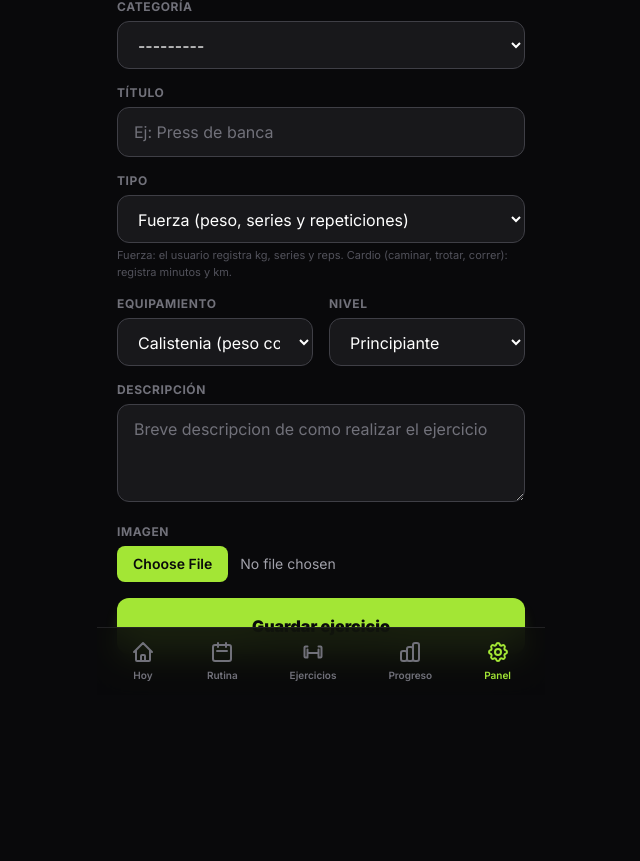
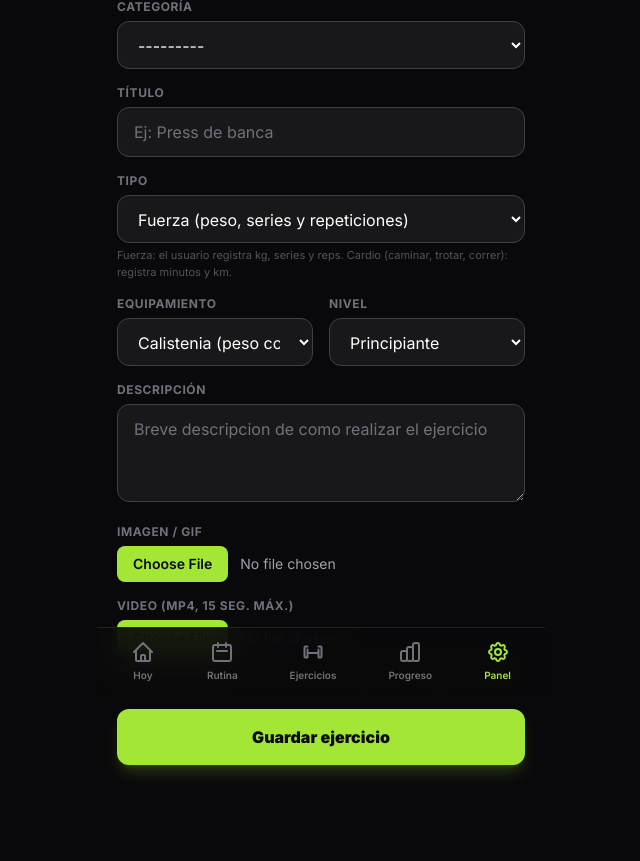
Before and after one commit to Mirages-Infinity/Mirages-Fitness, a Django app: page /panel/ejercicios/nuevo/ in a window 1280 px wide. Shown: the part 105-966 px from the top of the page, without its empty margins (319-959 px from the left). Before the commit the page ends 786 px from the top, so only its background shows below. Run offline with Django 5.2, Linux system fonts and the light colour scheme; the visitor is signed in with stand-in values (Sample User, id 1); data that the repository does not hold is empty; some libraries are stand-ins or nearby versions.

Commit message:
Permite subir un video mp4 corto por ejercicio, ademas de la imagen/gif
- Nuevo campo Exercise.video (mp4, maximo 20 MB / ~15 seg)
- Panel > Ejercicios: campo de carga con vista previa
- Si el ejercicio tiene video, se muestra en vez de la imagen: en su
  ficha del catalogo, en modo entrenamiento a pantalla completa (con
  controles, en loop y sin sonido) y al editar el item de la rutina

Co-Authored-By: Claude Sonnet 5 <noreply@anthropic.com>

```diff
--- a/core/forms.py
+++ b/core/forms.py
@@ -74,10 +74,13 @@ class CategoryForm(forms.ModelForm):
         }
 
 
+MAX_VIDEO_MB = 20
+
+
 class ExerciseForm(forms.ModelForm):
     class Meta:
         model = Exercise
-        fields = ['category', 'title', 'kind', 'equipment', 'level', 'description', 'image']
+        fields = ['category', 'title', 'kind', 'equipment', 'level', 'description', 'image', 'video']
         widgets = {
             'category': forms.Select(attrs={'class': INPUT_CLASS}),
             'kind': forms.Select(attrs={'class': INPUT_CLASS}),
@@ -94,7 +97,19 @@ class ExerciseForm(forms.ModelForm):
                          'file:text-sm file:font-semibold file:text-zinc-950',
                 'accept': 'image/*',
             }),
+            'video': forms.ClearableFileInput(attrs={
+                'class': 'w-full text-sm text-zinc-400 file:mr-3 file:rounded-lg '
+                         'file:border-0 file:bg-lime-400 file:px-4 file:py-2 '
+                         'file:text-sm file:font-semibold file:text-zinc-950',
+                'accept': 'video/mp4',
+            }),
         }
+
+    def clean_video(self):
+        video = self.cleaned_data.get('video')
+        if video and hasattr(video, 'size') and video.size > MAX_VIDEO_MB * 1024 * 1024:
+            raise forms.ValidationError(f'El video pesa demasiado (máx. {MAX_VIDEO_MB} MB). Recortalo a ~15 segundos.')
+        return video
 
 
 class SiteConfigForm(forms.ModelForm):
--- a/core/models.py
+++ b/core/models.py
@@ -1,6 +1,7 @@
 from datetime import date, timedelta
 
 from django.contrib.auth.models import User
+from django.core.validators import FileExtensionValidator
 from django.db import models
 
 
@@ -57,6 +58,11 @@ class Exercise(models.Model):
     title = models.CharField('Titulo', max_length=100)
     description = models.TextField('Descripcion', blank=True)
     image = models.ImageField('Imagen', upload_to='exercises/', blank=True, null=True)
+    video = models.FileField(
+        'Video (mp4, 15 seg. max.)', upload_to='exercise_videos/', blank=True, null=True,
+        validators=[FileExtensionValidator(['mp4'])],
+        help_text='Video corto mostrando como se hace el ejercicio. Si hay video, se muestra en vez de la imagen.',
+    )
     kind = models.CharField('Tipo', max_length=10, choices=KINDS, default='strength')
     equipment = models.CharField(
         'Equipamiento', max_length=12, choices=EQUIPMENT, default='bodyweight',
--- a/core/templates/panel/exercise_form.html
+++ b/core/templates/panel/exercise_form.html
@@ -47,11 +47,19 @@
     {{ form.description }}
   </div>
   <div>
-    <label class="block text-xs font-bold uppercase tracking-wider text-zinc-500 mb-1.5">Imagen</label>
+    <label class="block text-xs font-bold uppercase tracking-wider text-zinc-500 mb-1.5">Imagen / gif</label>
     {% if exercise.image %}
       <img src="{{ exercise.image.url }}" alt="{{ exercise.title }}" class="w-full h-40 rounded-xl object-cover bg-zinc-900 mb-2">
     {% endif %}
     {{ form.image }}
+  </div>
+  <div>
+    <label class="block text-xs font-bold uppercase tracking-wider text-zinc-500 mb-1.5">Video (mp4, 15 seg. máx.)</label>
+    {% if exercise.video %}
+      <video src="{{ exercise.video.url }}" class="w-full h-40 rounded-xl object-cover bg-zinc-900 mb-2" controls muted playsinline></video>
+    {% endif %}
+    {{ form.video }}
+    <p class="text-[11px] text-zinc-600 mt-1">Si cargás un video, se muestra en vez de la imagen en el catálogo y en modo entrenamiento.</p>
   </div>
   <button type="submit"
           class="w-full rounded-xl bg-lime-400 py-4 font-black text-zinc-950 active:scale-[.98] transition shadow-lg shadow-lime-400/20">
```
Also changed, not shown: core/templates/user/exercise_add.html (+6 -1 lines), core/templates/user/routine_item_form.html (+6 -1 lines), core/templates/user/workout.html (+6 -4 lines), core/migrations/0007_exercise_video.py (added).
